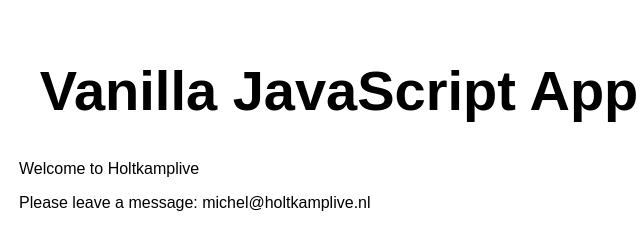
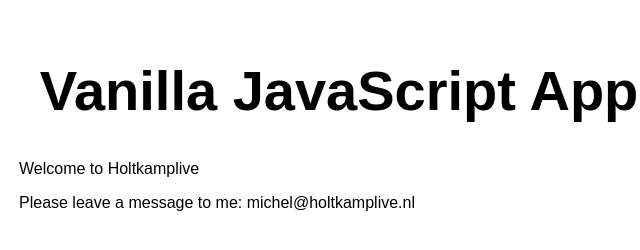
Before and after one commit to holtkamplive/my-first-static-web-app, a plain HTML site: page src/index.html in a window 1280 px wide. Shown: the full height of the page, 301-941 px from the left. Drawn offline with Linux system fonts and the light colour scheme.

Commit message:
Update index.html

```diff
--- a/src/index.html
+++ b/src/index.html
@@ -12,7 +12,7 @@
   <main>
     <h1>Vanilla JavaScript App</h1>
     <p>Welcome to Holtkamplive</p>
-    <p>Please leave a message: michel@holtkamplive.nl</p>
+    <p>Please leave a message to me: michel@holtkamplive.nl</p>
   </main>
 </body>
 
```
